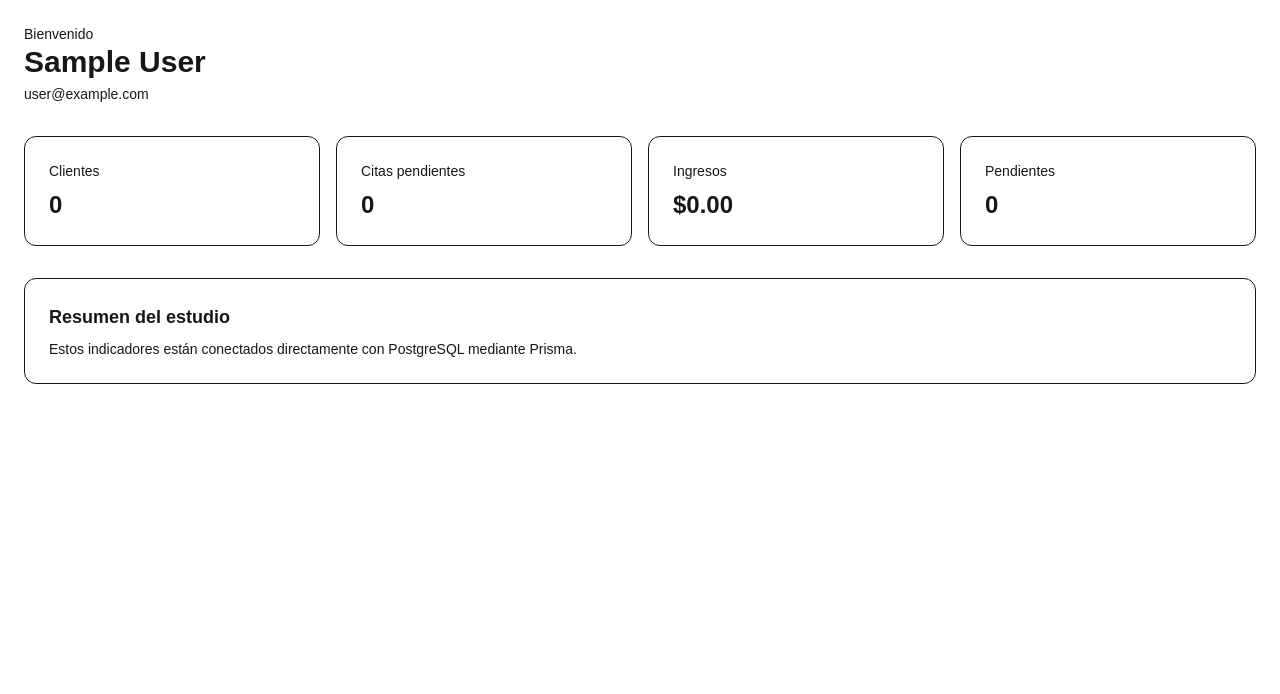
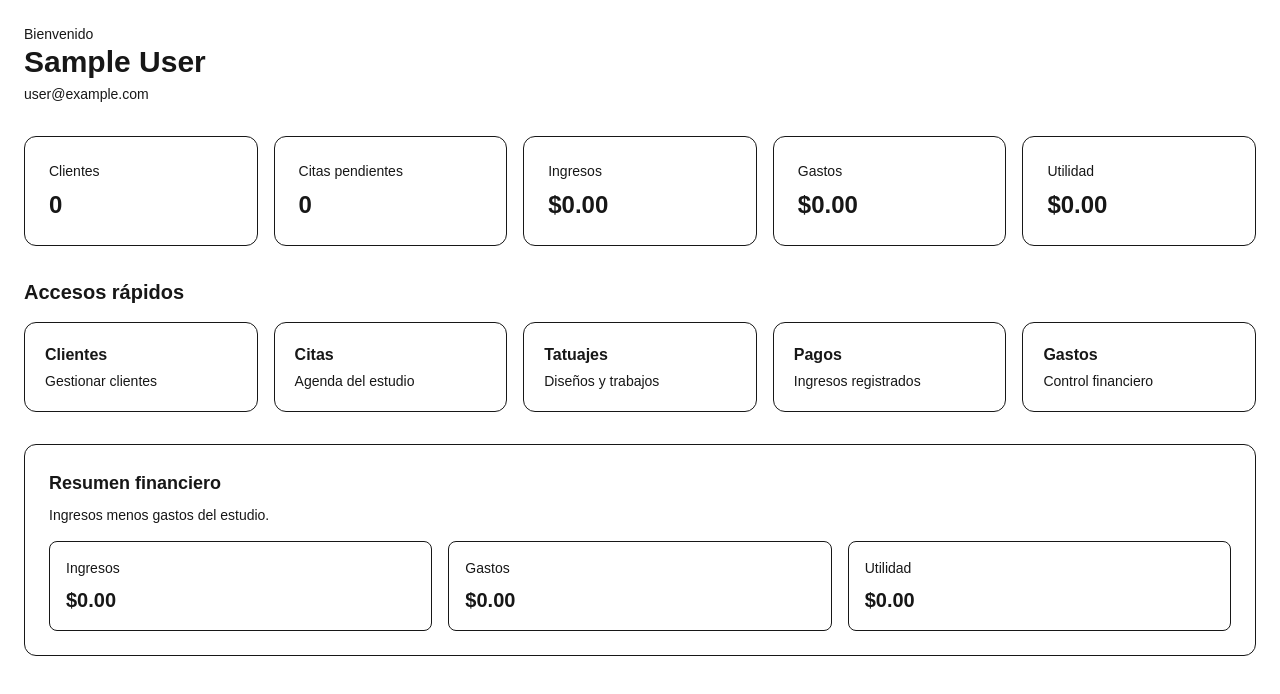
Before and after one commit to Fsw11/tattoo-desk-app, a Next.js app: page /dashboard in a window 1280 px wide. Shown: the top 694 px of the page. Built offline with nearby package versions, Linux system fonts and the light colour scheme; no server answers; the database is empty; sample sign-in values are in the browser's storage.

Commit message:
feat: agregar accesos financieros al dashboard

```diff
--- a/src/app/dashboard/page.tsx
+++ b/src/app/dashboard/page.tsx
@@ -1,3 +1,4 @@
+import Link from "next/link";
 import { auth } from "@/auth";
 import { prisma } from "@/lib/prisma";
 import { redirect } from "next/navigation";
@@ -11,7 +12,12 @@ export default async function DashboardPage() {
 
   const estudioId = session.user.estudioId;
 
-  const [clientes, citas, ingresos, pendientes] = await Promise.all([
+  const [
+    clientes,
+    citasPendientes,
+    ingresos,
+    gastos,
+  ] = await Promise.all([
     prisma.cliente.count({
       where: {
         estudioId,
@@ -34,15 +40,25 @@ export default async function DashboardPage() {
       },
     }),
 
-    prisma.cita.count({
+    prisma.gasto.aggregate({
       where: {
         estudioId,
-        estado: "PENDIENTE",
+      },
+      _sum: {
+        monto: true,
       },
     }),
   ]);
 
-  const totalIngresos = Number(ingresos._sum.monto ?? 0);
+  const totalIngresos = Number(
+    ingresos._sum.monto ?? 0
+  );
+
+  const totalGastos = Number(
+    gastos._sum.monto ?? 0
+  );
+
+  const utilidad = totalIngresos - totalGastos;
 
   return (
     <main className="min-h-screen bg-muted/40 p-6">
@@ -61,7 +77,7 @@ export default async function DashboardPage() {
           </p>
         </header>
 
-        <section className="grid gap-4 md:grid-cols-2 lg:grid-cols-4">
+        <section className="grid gap-4 md:grid-cols-2 lg:grid-cols-5">
           <DashboardCard
             titulo="Clientes"
             valor={clientes.toString()}
@@ -69,32 +85,104 @@ export default async function DashboardPage() {
 
           <DashboardCard
             titulo="Citas pendientes"
-            valor={citas.toString()}
+            valor={citasPendientes.toString()}
           />
 
           <DashboardCard
             titulo="Ingresos"
-            valor={`$${totalIngresos.toFixed(2)}`}
+            valor={formatoMoneda(totalIngresos)}
           />
 
           <DashboardCard
-            titulo="Pendientes"
-            valor={pendientes.toString()}
+            titulo="Gastos"
+            valor={formatoMoneda(totalGastos)}
           />
+
+          <DashboardCard
+            titulo="Utilidad"
+            valor={formatoMoneda(utilidad)}
+          />
+        </section>
+
+        <section>
+          <h2 className="mb-4 text-xl font-semibold">
+            Accesos rápidos
+          </h2>
+
+          <div className="grid gap-4 md:grid-cols-2 lg:grid-cols-5">
+            <MenuCard
+              titulo="Clientes"
+              descripcion="Gestionar clientes"
+              href="/clientes"
+            />
+
+            <MenuCard
+              titulo="Citas"
+              descripcion="Agenda del estudio"
+              href="/citas"
+            />
+
+            <MenuCard
+              titulo="Tatuajes"
+              descripcion="Diseños y trabajos"
+              href="/tatuajes"
+            />
+
+            <MenuCard
+              titulo="Pagos"
+              descripcion="Ingresos registrados"
+              href="/pagos"
+            />
+
+            <MenuCard
+              titulo="Gastos"
+              descripcion="Control financiero"
+              href="/gastos"
+            />
+          </div>
         </section>
 
         <section className="rounded-xl border bg-background p-6">
           <h2 className="text-lg font-semibold">
-            Resumen del estudio
+            Resumen financiero
           </h2>
 
           <p className="mt-2 text-sm text-muted-foreground">
-            Estos indicadores están conectados directamente con
-            PostgreSQL mediante Prisma.
+            Ingresos menos gastos del estudio.
           </p>
+
+          <div className="mt-4 grid gap-4 md:grid-cols-3">
+            <Resumen
+              titulo="Ingresos"
+              valor={formatoMoneda(totalIngresos)}
+            />
+
+            <Resumen
+              titulo="Gastos"
+              valor={formatoMoneda(totalGastos)}
+            />
+
+            <Resumen
+              titulo="Utilidad"
+              valor={formatoMoneda(utilidad)}
+            />
+          </div>
         </section>
       </div>
     </main>
+  );
+}
+
+function formatoMoneda(
+  cantidad: number
+) {
+  return cantidad.toLocaleString(
+    "es-MX",
+    {
+      style: "currency",
+      currency: "MXN",
+      minimumFractionDigits: 2,
+    }
   );
 }
 
@@ -117,3 +205,48 @@ function DashboardCard({
     </div>
   );
 }
+
+function MenuCard({
+  titulo,
+  descripcion,
+  href,
+}: {
+  titulo: string;
+  descripcion: string;
+  href: string;
+}) {
+  return (
+    <Link
+      href={href}
+      className="rounded-xl border bg-background p-5 transition hover:bg-muted"
+    >
+      <h3 className="font-semibold">
+        {titulo}
+      </h3>
+
+      <p className="mt-1 text-sm text-muted-foreground">
+        {descripcion}
+      </p>
+    </Link>
+  );
+}
+
+function Resumen({
+  titulo,
+  valor,
+}: {
+  titulo: string;
+  valor: string;
+}) {
+  return (
+    <div className="rounded-lg border p-4">
+      <p className="text-sm text-muted-foreground">
+        {titulo}
+      </p>
+
+      <p className="mt-2 text-xl font-semibold">
+        {valor}
+      </p>
+    </div>
+  );
+}
```
